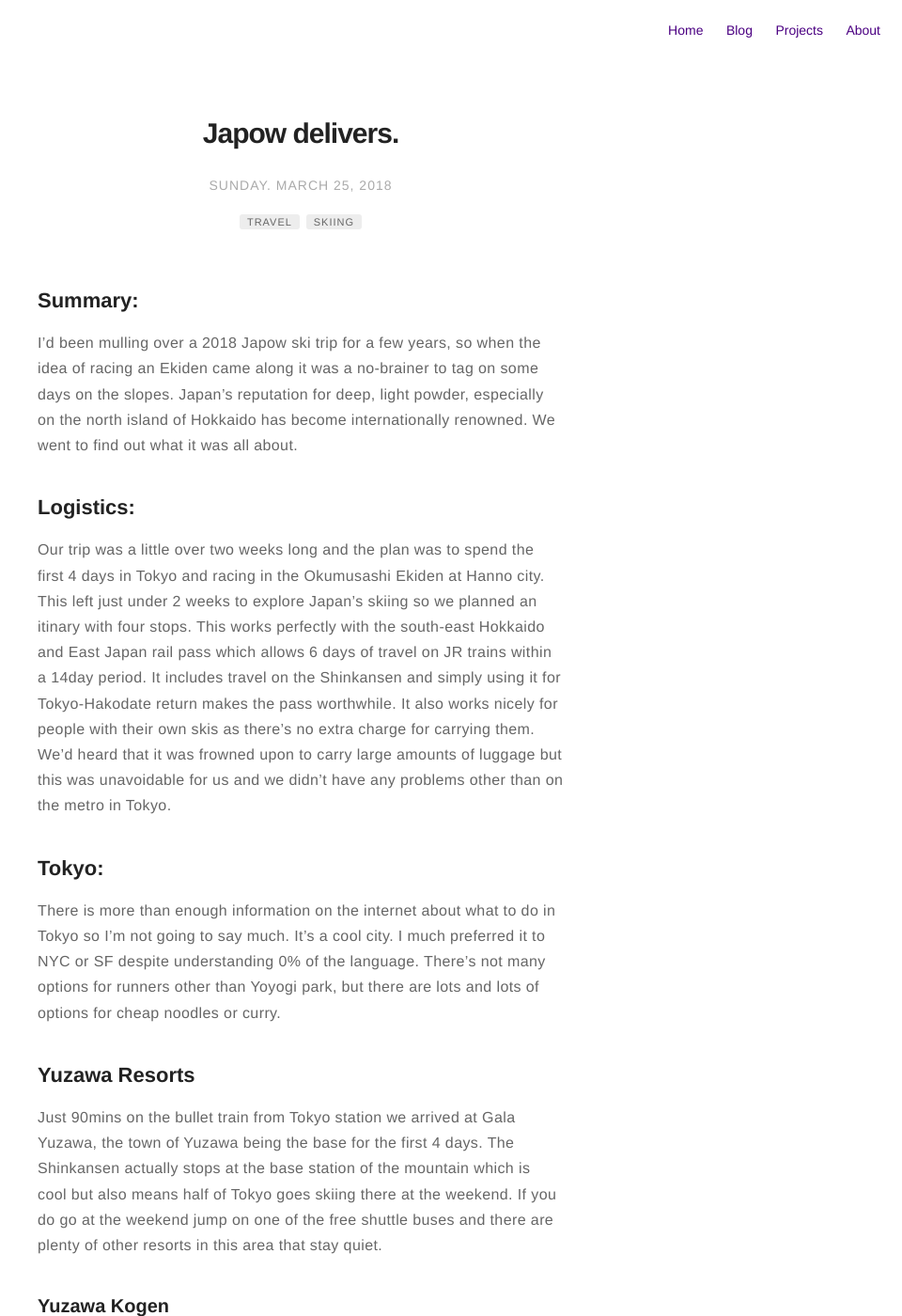
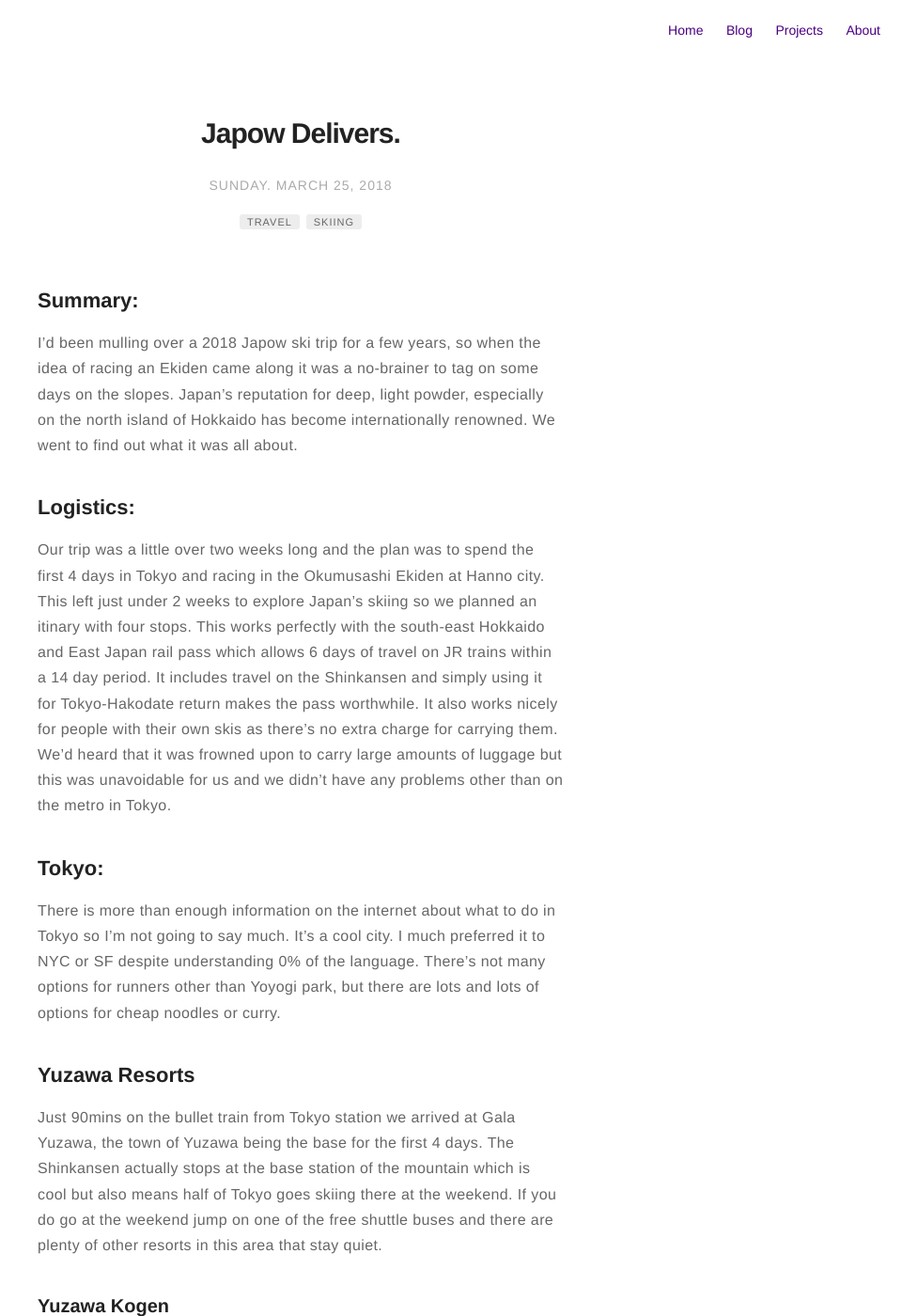
Before and after one commit to jc782/jc782.github.io, a Jekyll site: the page built from _posts/2018-03-25-Japow-Skiing.markdown, in a window 1280 px wide and 1400 px high. Shown: the whole window at 94% size, without its empty margins (320-1280 px from the left). Built offline with Jekyll 4.4.1, drawn with Linux system fonts in a browser that asks for light colours; comment, search, counter and statistics services are not loaded.

Commit message:
Update 2018-03-25-Japow-Skiing.markdown

```diff
--- a/_posts/2018-03-25-Japow-Skiing.markdown
+++ b/_posts/2018-03-25-Japow-Skiing.markdown
@@ -1,5 +1,5 @@
 ---
-title: Japow delivers.
+title: Japow Delivers.
 layout: post
 date: '2018-03-25 14:10'
 headerImage: false
@@ -19,7 +19,7 @@ I'd been mulling over a 2018 Japow ski trip for a few years, so when the idea of
 
 ## Logistics:
 
-Our trip was a little over two weeks long and the plan was to spend the first 4 days in Tokyo and racing in the Okumusashi Ekiden at Hanno city. This left just under 2 weeks to explore Japan's skiing so we planned an itinary with four stops. This works perfectly with the south-east Hokkaido and East Japan rail pass which allows 6 days of travel on JR trains within a 14day period. It includes travel on the Shinkansen and simply using it for Tokyo-Hakodate return makes the pass worthwhile. It also works nicely for people with their own skis as there's no extra charge for carrying them. We'd heard that it was frowned upon to carry large amounts of luggage but this was unavoidable for us and we didn't have any problems other than on the metro in Tokyo.
+Our trip was a little over two weeks long and the plan was to spend the first 4 days in Tokyo and racing in the Okumusashi Ekiden at Hanno city. This left just under 2 weeks to explore Japan's skiing so we planned an itinary with four stops. This works perfectly with the south-east Hokkaido and East Japan rail pass which allows 6 days of travel on JR trains within a 14 day period. It includes travel on the Shinkansen and simply using it for Tokyo-Hakodate return makes the pass worthwhile. It also works nicely for people with their own skis as there's no extra charge for carrying them. We'd heard that it was frowned upon to carry large amounts of luggage but this was unavoidable for us and we didn't have any problems other than on the metro in Tokyo.
 
 ## Tokyo:
 
```
